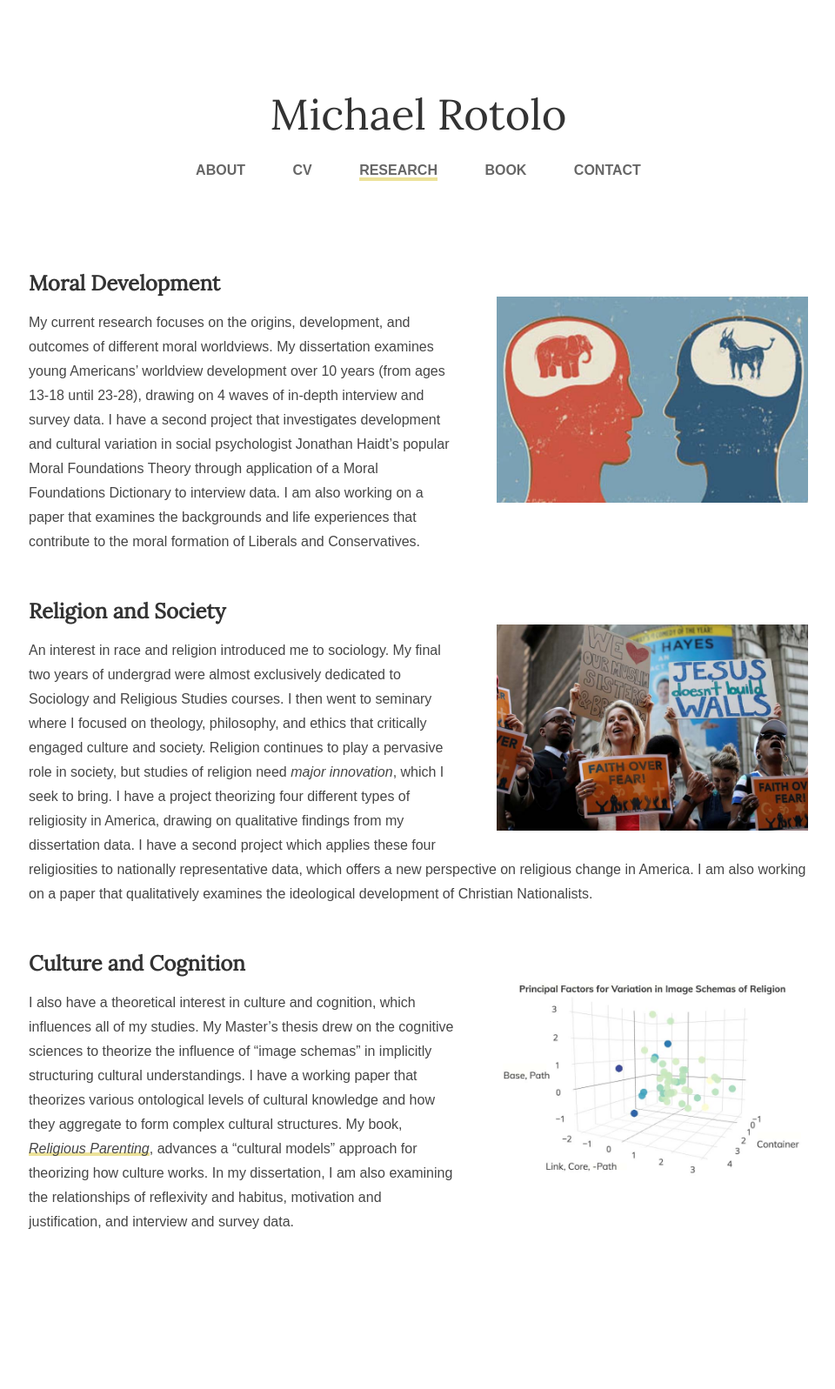
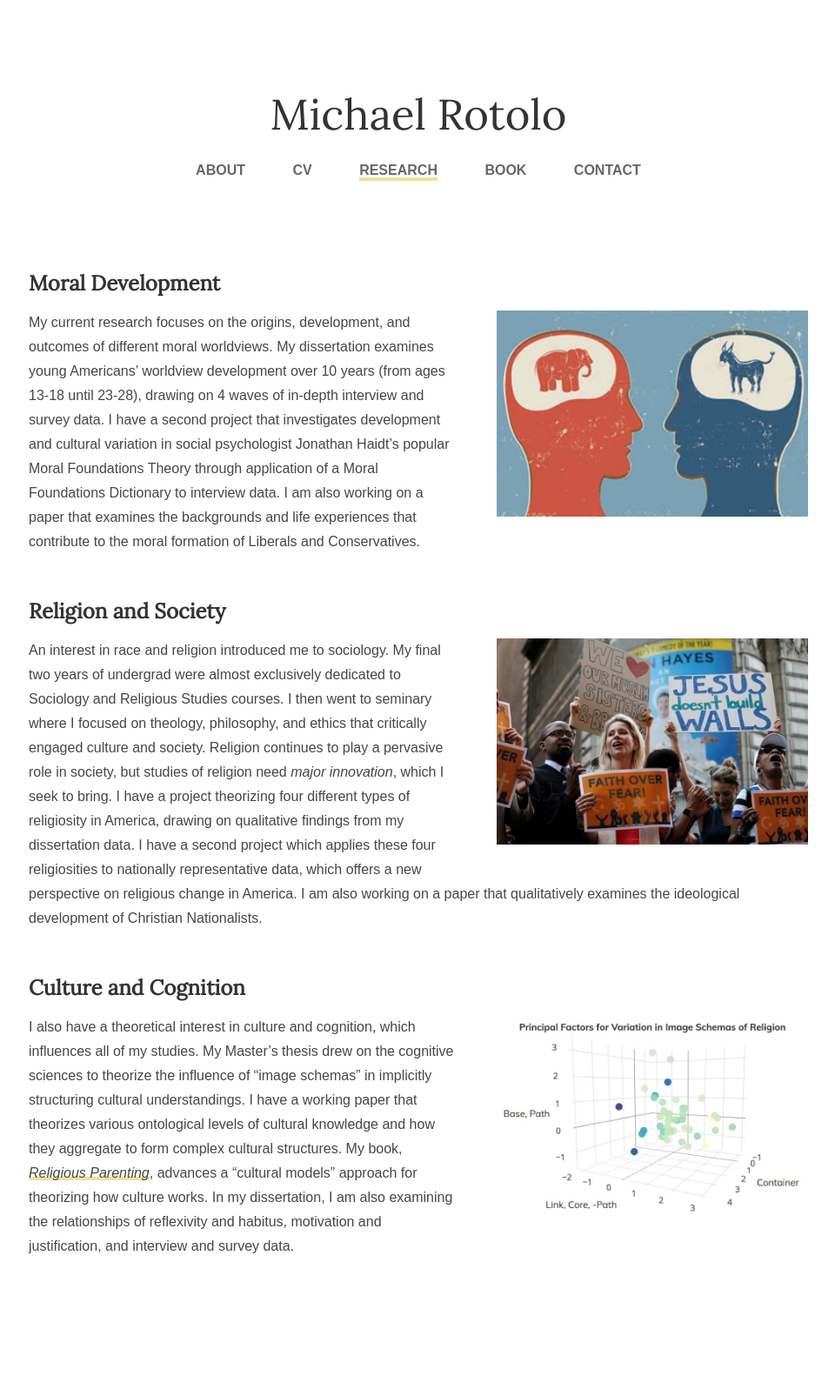
Before and after one commit to michaelrotolo/github.io, a Jekyll site: the page built from research/index.html, in a window 1280 px wide. Shown: the whole page at 87% size, without its empty margins (159-1119 px from the left). Built offline with Jekyll 4.4.1, drawn with Linux system fonts in a browser that asks for light colours; some web fonts are replaced; before the commit the page ends 1569 px from its top, so only the background shows below that.

Commit message:
Update main.css

```diff
--- a/css/main.css
+++ b/css/main.css
@@ -145,7 +145,7 @@ p, ul, li {
     .image-right-research {
         width:40%;
         float:right;
-        margin:0 0 20px 5%;
+        margin:1em 0 20px 5%;
     }
 }
 
```
